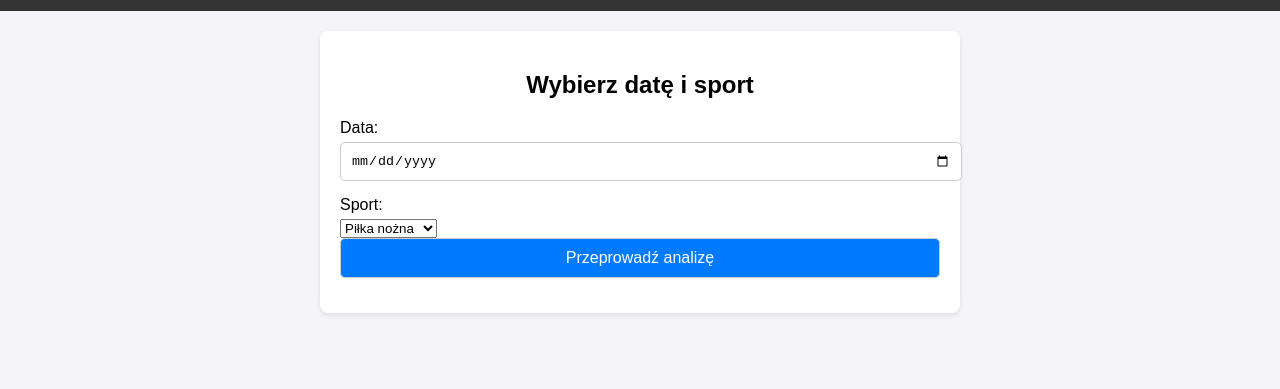
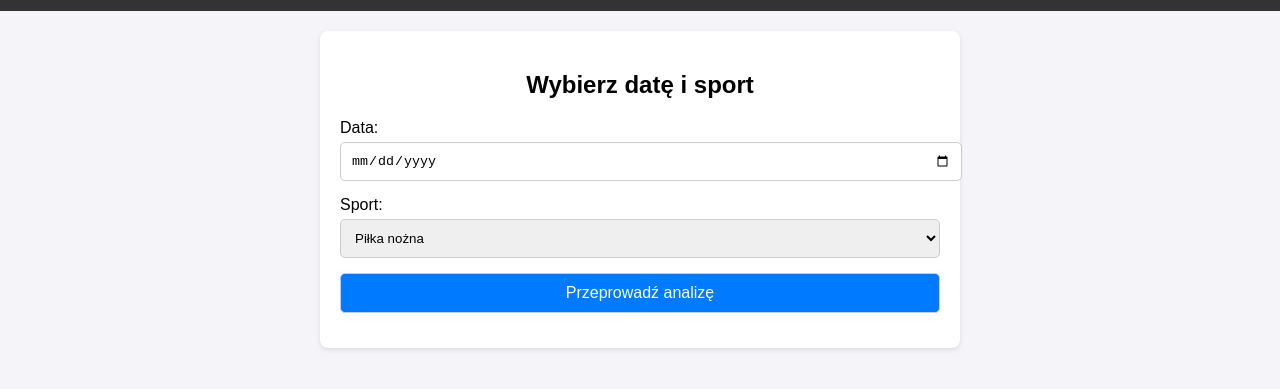
Before and after one commit to xMaksymilianxx/analizator, a plain HTML site: page index.html in a window 1280 px wide. Shown: the part 89-478 px from the top of the page. Drawn offline with Linux system fonts and the light colour scheme.

Commit message:
style.css

```diff
--- a/style.css
+++ b/style.css
@@ -35,6 +35,7 @@ main {
 }
 
 .form-container input,
+.form-container select,
 .form-container button {
     width: 100%;
     padding: 10px;
```
